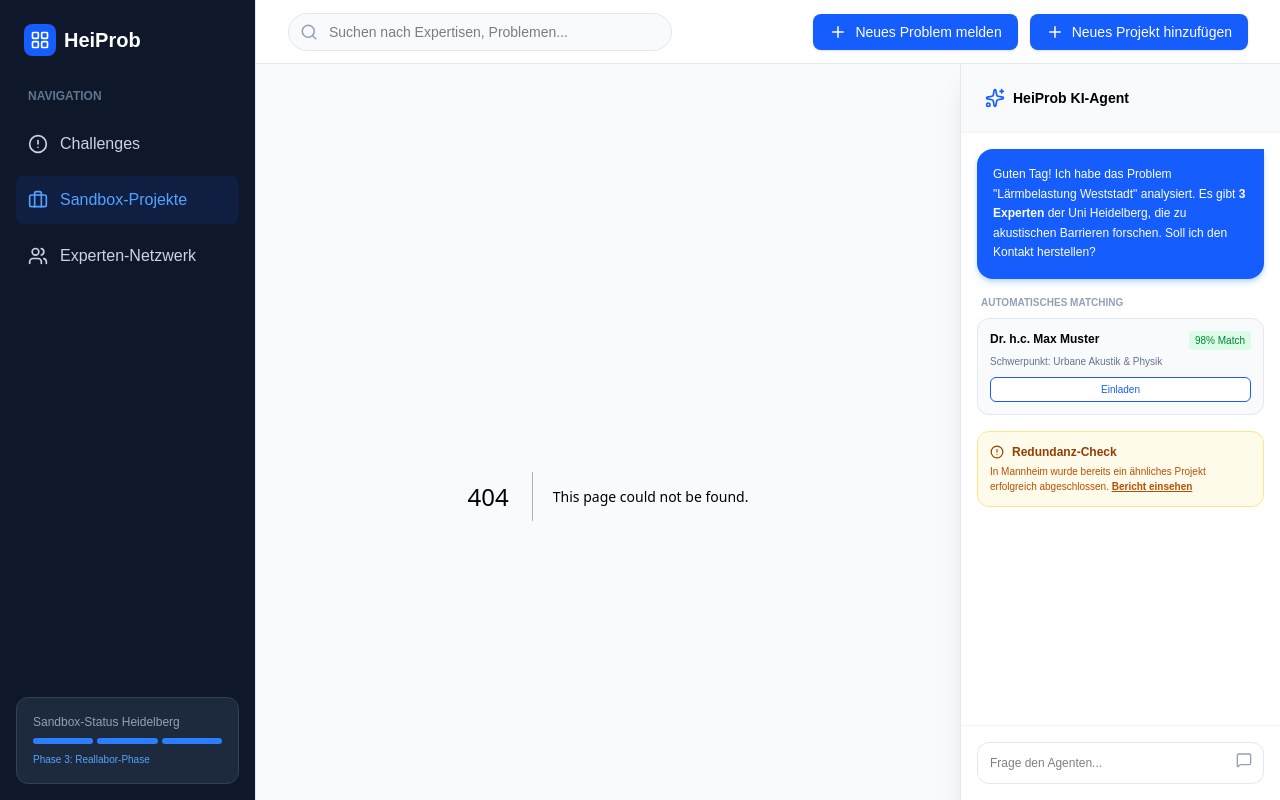
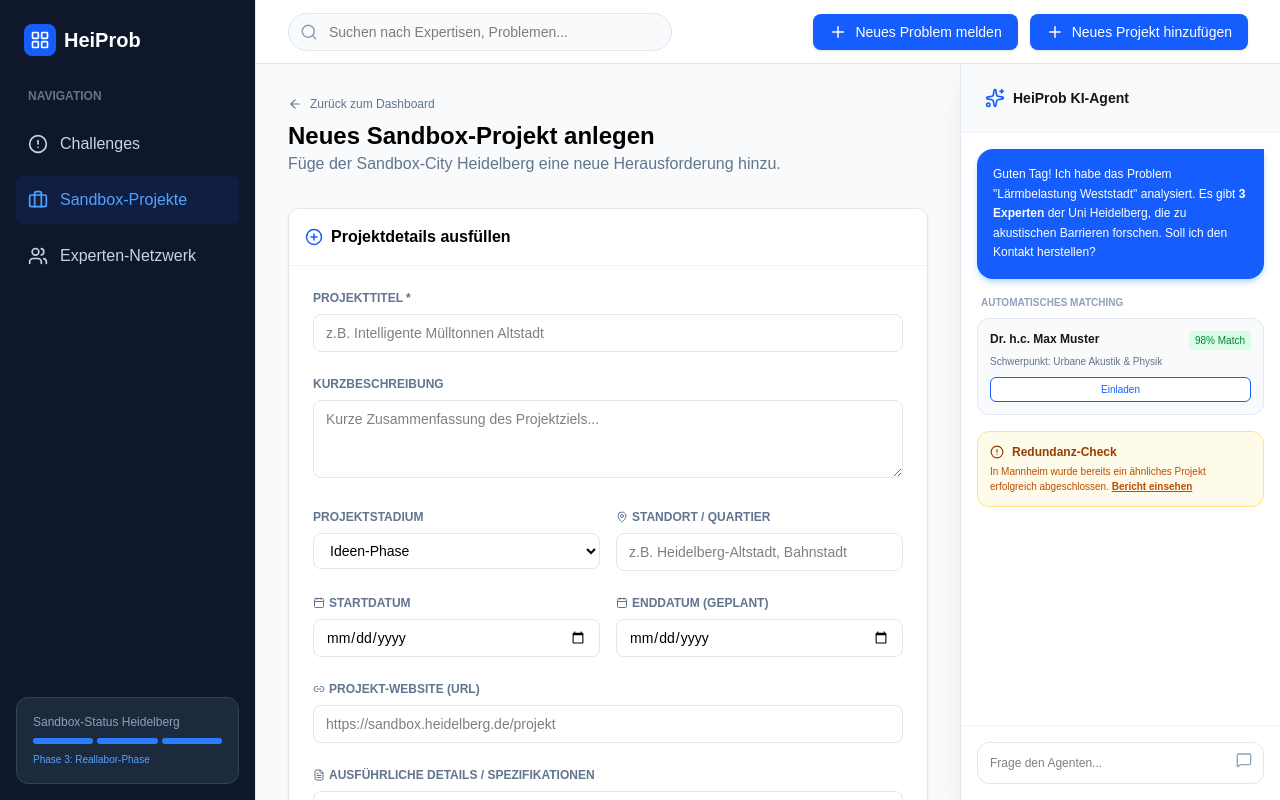
Before and after one commit to FischkopDev/heiProb, a Next.js app in the folder webapp/: page /sandbox/add in a window 1280 px wide. Before the commit this address had no page. Built offline with nearby package versions, Linux system fonts and the light colour scheme.

Commit message:
GUI für sandbox/add erstellt

```diff
--- a/webapp/app/components/Topbar.tsx
+++ b/webapp/app/components/Topbar.tsx
@@ -6,23 +6,6 @@ import { useRouter } from 'next/navigation';
 
 export function Topbar() {
   const router = useRouter();
-
-  const createUser = async () => {
-    try {
-      const response = await fetch('api/test', {
-        method: 'POST',
-        headers: {
-          'Content-Type': 'application/json',
-        },
-        body: JSON.stringify({ title: 'Hallo Welt', content: 'hallo.welt@example.com' }),
-      });
-      if (response.ok) {
-        console.log('Test user created successfully');
-      }
-    } catch (error) {
-      console.error('Error creating user:', error);
-    }
-  };
 
   return (
     <header className="h-16 bg-white border-b border-slate-200 flex items-center justify-between px-8 sticky top-0 z-10">
@@ -46,7 +29,7 @@ export function Topbar() {
         </button>
 
         <button
-          onClick={() => router.push("/project/add")}
+          onClick={() => router.push("/sandbox/add")}
           className="flex items-center gap-2 bg-blue-600 text-white px-4 py-2 rounded-lg hover:bg-blue-700 transition font-medium shadow-sm text-sm"
         >
           <Plus size={18} /> Neues Projekt hinzufügen
--- /dev/null
+++ b/webapp/app/sandbox/add/page.tsx
@@ -0,0 +1,230 @@
+"use client";
+
+import React, { useState } from 'react';
+import { PlusCircle, ArrowLeft, Calendar, FileText, MapPin, Link2 } from 'lucide-react';
+
+interface NewProject {
+  title: string;
+  description: string;
+  startDate: string;
+  endDate: string;
+  state: string;
+  location: string;
+  websiteUrl: string;
+  details: string;
+}
+
+export default function AddProjectView() {
+  const [formData, setFormData] = useState<NewProject>({
+    title: '',
+    description: '',
+    startDate: '',
+    endDate: '',
+    state: 'Ideen-Phase',
+    location: '',
+    websiteUrl: '',
+    details: '',
+  });
+
+  const [error, setError] = useState<string | null>(null);
+
+  const handleChange = (e: React.ChangeEvent<HTMLInputElement | HTMLTextAreaElement | HTMLSelectElement>) => {
+    const { name, value } = e.target;
+    setFormData((prev) => ({ ...prev, [name]: value }));
+  };
+
+  const handleSubmit = (e: React.FormEvent) => {
+    e.preventDefault();
+    setError(null);
+
+    if (!formData.title.trim()) {
+      setError('Der Projekttitel ist ein Pflichtfeld.');
+      return;
+    }
+
+    const projectToSubmit = {
+      ...formData,
+      startDate: formData.startDate ? new Date(formData.startDate) : null,
+      endDate: formData.endDate ? new Date(formData.endDate) : null,
+      lastUpdate: new Date(),
+    };
+
+    console.log('Submitting Project to DB:', projectToSubmit);
+    alert('Projekt erfolgreich angelegt! (Konsole prüfen)');
+  };
+
+  return (
+    <>
+      {/* HEADER */}
+      <div className="mb-8 flex items-center justify-between">
+        <div>
+          <button
+            onClick={() => window.history.back()}
+            className="flex items-center gap-2 text-xs font-medium text-slate-500 hover:text-blue-600 transition mb-2"
+          >
+            <ArrowLeft size={14} /> Zurück zum Dashboard
+          </button>
+          <h1 className="text-2xl font-bold text-black">Neues Sandbox-Projekt anlegen</h1>
+          <p className="text-slate-500">Füge der Sandbox-City Heidelberg eine neue Herausforderung hinzu.</p>
+        </div>
+      </div>
+
+      {/* FORM CARD (max-w-3xl entfernt für maximale Breite) */}
+      <div className="w-full bg-white rounded-xl border border-slate-200 shadow-sm overflow-hidden">
+        <div className="p-4 border-b border-slate-100 bg-white">
+          <h3 className="font-bold text-black flex items-center gap-2">
+            <PlusCircle size={18} className="text-blue-600" /> Projektdetails ausfüllen
+          </h3>
+        </div>
+
+        <form onSubmit={handleSubmit} className="p-6 space-y-6">
+          {error && (
+            <div className="p-3 text-sm text-red-600 bg-red-50 border border-red-100 rounded-lg">
+              {error}
+            </div>
+          )}
+
+          {/* Title */}
+          <div>
+            <label className="block text-xs font-bold uppercase text-slate-500 mb-2">Projekttitel *</label>
+            <input
+              type="text"
+              name="title"
+              value={formData.title}
+              onChange={handleChange}
+              placeholder="z.B. Intelligente Mülltonnen Altstadt"
+              className="w-full border border-slate-200 rounded-lg px-3 py-2 text-sm focus:outline-none focus:border-blue-500 text-slate-800"
+              required
+            />
+          </div>
+
+          {/* Description */}
+          <div>
+            <label className="block text-xs font-bold uppercase text-slate-500 mb-2">Kurzbeschreibung</label>
+            <textarea
+              name="description"
+              value={formData.description}
+              onChange={handleChange}
+              placeholder="Kurze Zusammenfassung des Projektziels..."
+              rows={3}
+              className="w-full border border-slate-200 rounded-lg px-3 py-2 text-sm focus:outline-none focus:border-blue-500 text-slate-800"
+            />
+          </div>
+
+          {/* Grid für Status, Location & Website */}
+          <div className="grid grid-cols-1 md:grid-cols-2 gap-4">
+            {/* State */}
+            <div>
+              <label className="block text-xs font-bold uppercase text-slate-500 mb-2">Projektstadium</label>
+              <select
+                name="state"
+                value={formData.state}
+                onChange={handleChange}
+                className="w-full border border-slate-200 rounded-lg px-3 py-2 text-sm focus:outline-none focus:border-blue-500 text-slate-800 bg-white"
+              >
+                <option value="Ideen-Phase">Ideen-Phase</option>
+                <option value="Challenge-Phase">Challenge-Phase</option>
+                <option value="Reallabor-Phase">Reallabor-Phase</option>
+                <option value="Test-Phase">Test-Phase</option>
+                <option value="Rollout-Phase">Rollout-Phase</option>
+              </select>
+            </div>
+
+            {/* Location */}
+            <div>
+              <label className="block text-xs font-bold uppercase text-slate-500 mb-2 flex items-center gap-1">
+                <MapPin size={12} /> Standort / Quartier
+              </label>
+              <input
+                type="text"
+                name="location"
+                value={formData.location}
+                onChange={handleChange}
+                placeholder="z.B. Heidelberg-Altstadt, Bahnstadt"
+                className="w-full border border-slate-200 rounded-lg px-3 py-2 text-sm focus:outline-none focus:border-blue-500 text-slate-800"
+              />
+            </div>
+          </div>
+
+          {/* Grid für Dates */}
+          <div className="grid grid-cols-1 md:grid-cols-2 gap-4">
+            {/* Start Date */}
+            <div>
+              <label className="block text-xs font-bold uppercase text-slate-500 mb-2 flex items-center gap-1">
+                <Calendar size={12} /> Startdatum
+              </label>
+              <input
+                type="date"
+                name="startDate"
+                value={formData.startDate}
+                onChange={handleChange}
+                className="w-full border border-slate-200 rounded-lg px-3 py-2 text-sm focus:outline-none focus:border-blue-500 text-slate-800"
+              />
+            </div>
+
+            {/* End Date */}
+            <div>
+              <label className="block text-xs font-bold uppercase text-slate-500 mb-2 flex items-center gap-1">
+                <Calendar size={12} /> Enddatum (geplant)
+              </label>
+              <input
+                type="date"
+                name="endDate"
+                value={formData.endDate}
+                onChange={handleChange}
+                className="w-full border border-slate-200 rounded-lg px-3 py-2 text-sm focus:outline-none focus:border-blue-500 text-slate-800"
+              />
+            </div>
+          </div>
+
+          {/* Website URL */}
+          <div>
+            <label className="block text-xs font-bold uppercase text-slate-500 mb-2 flex items-center gap-1">
+              <Link2 size={12} /> Projekt-Website (URL)
+            </label>
+            <input
+              type="url"
+              name="websiteUrl"
+              value={formData.websiteUrl}
+              onChange={handleChange}
+              placeholder="https://sandbox.heidelberg.de/projekt"
+              className="w-full border border-slate-200 rounded-lg px-3 py-2 text-sm focus:outline-none focus:border-blue-500 text-slate-800"
+            />
+          </div>
+
+          {/* Details */}
+          <div>
+            <label className="block text-xs font-bold uppercase text-slate-500 mb-2 flex items-center gap-1">
+              <FileText size={12} /> Ausführliche Details / Spezifikationen
+            </label>
+            <textarea
+              name="details"
+              value={formData.details}
+              onChange={handleChange}
+              placeholder="Technische Details, beteiligte Sensorik, Zielmetriken..."
+              rows={5}
+              className="w-full border border-slate-200 rounded-lg px-3 py-2 text-sm focus:outline-none focus:border-blue-500 text-slate-800"
+            />
+          </div>
+
+          {/* FOOTER ACTIONS */}
+          <div className="pt-4 border-t border-slate-100 flex justify-end gap-3 bg-white">
+            <button
+              type="button"
+              onClick={() => window.history.back()}
+              className="px-4 py-2 text-sm font-medium text-slate-600 hover:bg-slate-50 rounded-lg border border-slate-200 transition"
+            >
+              Abbrechen
+            </button>
+            <button
+              type="submit"
+              className="px-4 py-2 text-sm font-medium text-white bg-blue-600 hover:bg-blue-700 rounded-lg shadow-sm transition"
+            >
+              Projekt speichern
+            </button>
+          </div>
+        </form>
+      </div>
+    </>
+  );
+}
```
Also changed, not shown: 1 other file (tests, documents, lock files or other folders).
